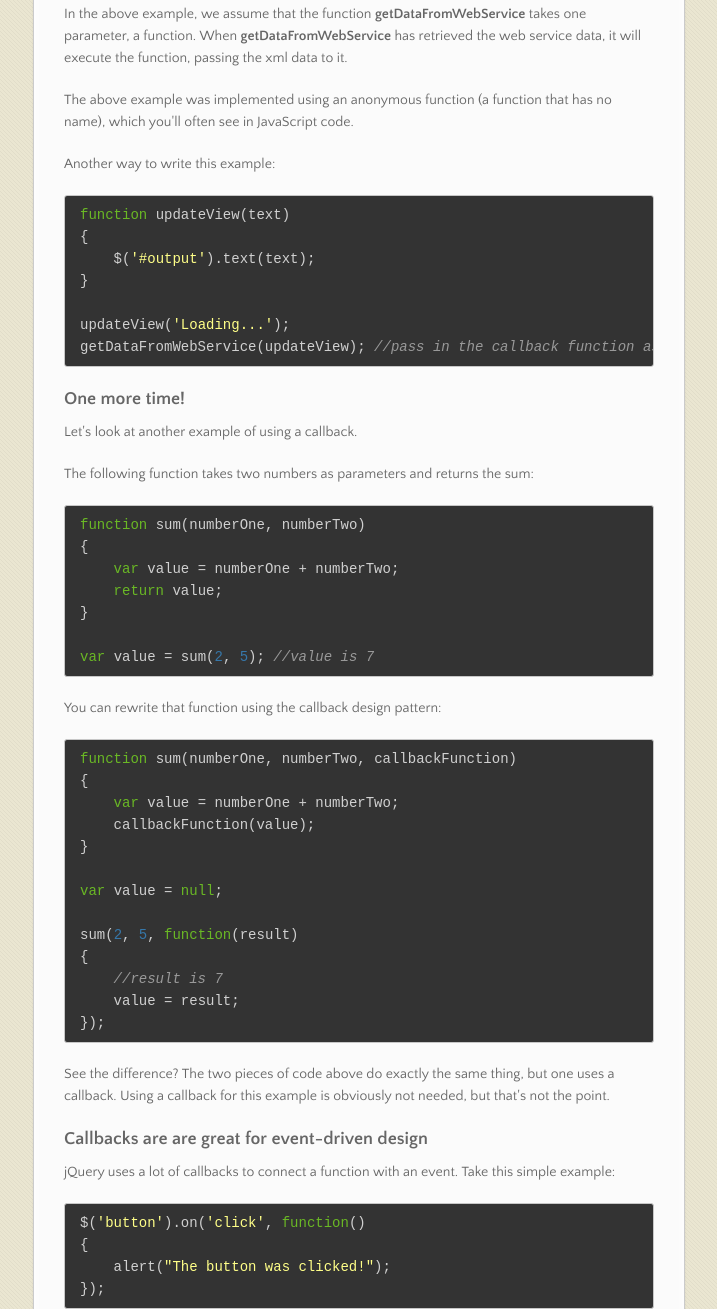
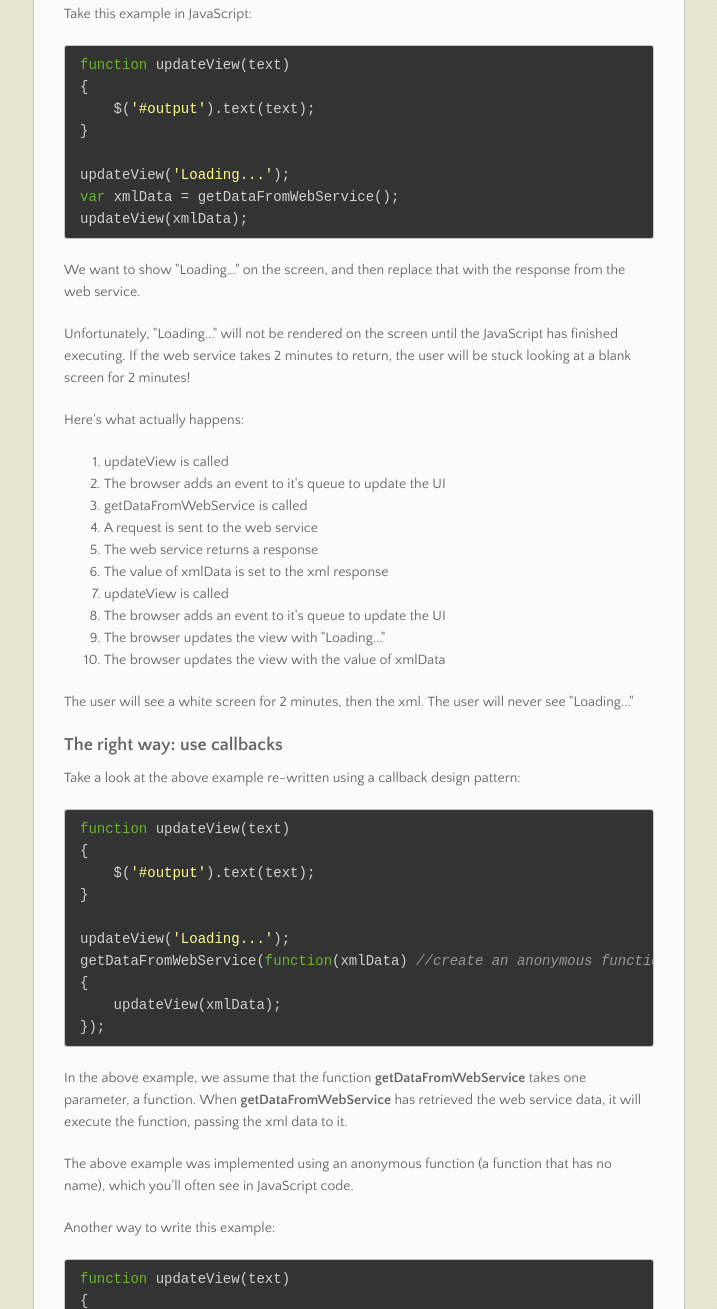
Before and after one commit to ethanjcohen/lessonsinjavascript, a plain HTML site: page index.html in a window 1280 px wide. Shown: the part 1449-2758 px from the top of the page, without its empty margins (282-999 px from the left). Drawn offline with nearby package versions, Linux system fonts and the light colour scheme.

```diff
--- a/index.html
+++ b/index.html
@@ -45,18 +45,57 @@
 <h2>
 <a name="lesson-1-callback-basics" class="anchor" href="#lesson-1-callback-basics"><span class="octicon octicon-link"></span></a>Lesson 1: Callback Basics</h2>
 
+<h3>
+<a name="whats-a-callback" class="anchor" href="#whats-a-callback"><span class="octicon octicon-link"></span></a>What's a callback?</h3>
+
+<p>A callback is nothing more than a function that you pass to another function as an argument or parameter.</p>
+
+<p>Let's look at a very simple example of using a callback design pattern.</p>
+
+<p>The following function takes two numbers as parameters and returns the sum:</p>
+
+<div class="highlight highlight-javascript"><pre><span class="kd">function</span> <span class="nx">sum</span><span class="p">(</span><span class="nx">numberOne</span><span class="p">,</span> <span class="nx">numberTwo</span><span class="p">)</span>
+<span class="p">{</span>
+    <span class="kd">var</span> <span class="nx">value</span> <span class="o">=</span> <span class="nx">numberOne</span> <span class="o">+</span> <span class="nx">numberTwo</span><span class="p">;</span>
+    <span class="k">return</span> <span class="nx">value</span><span class="p">;</span>
+<span class="p">}</span>
+
+<span class="kd">var</span> <span class="nx">value</span> <span class="o">=</span> <span class="nx">sum</span><span class="p">(</span><span class="mi">2</span><span class="p">,</span> <span class="mi">5</span><span class="p">);</span> <span class="c1">//value is 7</span>
+</pre></div>
+
+<p>You can rewrite that function using the callback design pattern:</p>
+
+<div class="highlight highlight-javascript"><pre><span class="kd">function</span> <span class="nx">sum</span><span class="p">(</span><span class="nx">numberOne</span><span class="p">,</span> <span class="nx">numberTwo</span><span class="p">,</span> <span class="nx">callbackFunction</span><span class="p">)</span>
+<span class="p">{</span>
+    <span class="kd">var</span> <span class="nx">value</span> <span class="o">=</span> <span class="nx">numberOne</span> <span class="o">+</span> <span class="nx">numberTwo</span><span class="p">;</span>
+    <span class="nx">callbackFunction</span><span class="p">(</span><span class="nx">value</span><span class="p">);</span>
+<span class="p">}</span>
+
+<span class="kd">var</span> <span class="nx">value</span> <span class="o">=</span> <span class="kc">null</span><span class="p">;</span>
+
+<span class="nx">sum</span><span class="p">(</span><span class="mi">2</span><span class="p">,</span> <span class="mi">5</span><span class="p">,</span> <span class="kd">function</span><span class="p">(</span><span class="nx">result</span><span class="p">)</span>
+<span class="p">{</span>
+    <span class="c1">//result is 7</span>
+    <span class="nx">value</span> <span class="o">=</span> <span class="nx">result</span><span class="p">;</span>
+<span class="p">});</span>
+</pre></div>
+
+<p>See the difference? The two pieces of code above do exactly the same thing, but the second uses a callback. Using a callback for this example is obviously not needed, but that's not the point.</p>
+
+<h3>
+<a name="the-problem-with-synchronous-linear-code-in-javascript" class="anchor" href="#the-problem-with-synchronous-linear-code-in-javascript"><span class="octicon octicon-link"></span></a>The problem with synchronous (linear) code in javaScript</h3>
+
 <p>A lot of Java developers have trouble grasping the asyncronous nature of JavaScript. In Java server-side code, to retrieve data from a web service you might do something like this:</p>
 
 <div class="highlight highlight-java"><pre><span class="n">String</span> <span class="n">xmlResponse</span> <span class="o">=</span> <span class="n">getDataFromWebService</span><span class="o">();</span>
 <span class="n">System</span><span class="o">.</span><span class="na">out</span><span class="o">.</span><span class="na">println</span><span class="o">(</span><span class="n">xmlResponse</span><span class="o">);</span>
 </pre></div>
 
-<h3>
-<a name="the-problem-with-asynchronous-code-in-javascript" class="anchor" href="#the-problem-with-asynchronous-code-in-javascript"><span class="octicon octicon-link"></span></a>The problem with asynchronous code in javaScript</h3>
-
 <p>If we implement our code this way in JavaScript, the browser will be hung while we are waiting for data to be returned from the web service.</p>
 
-<p>Why? Because JavaScript executes on a single thread!</p>
+<p>Why? Because the browser will not update the screen (the DOM elements) while JavaScript is running.</p>
+
+<p>Think about that: nothing will update on the UI until your JavaScript has finished executing!</p>
 
 <p>Take this example in JavaScript:</p>
 
@@ -72,14 +111,25 @@
 
 <p>We want to show "Loading..." on the screen, and then replace that with the response from the web service. </p>
 
-<p><b>But JavaScript runs in a SINGLE thread!</b></p>
+<p>Unfortunately, "Loading..." will not be rendered on the screen until the JavaScript has finished executing. If the web service takes 2 minutes to return, the user will be stuck looking at a blank screen for 2 minutes!</p>
 
-<p>That means that the browser uses only one thread to both execute JavaScript and render content on the screen - "Loading..." will not be rendered on the screen until the JavaScript has finished executing. If the web service takes 2 minutes to return, the user will be stuck looking at a blank screen for 2 minutes!</p>
+<p>Here's what actually happens:</p>
+
+<ol>
+<li>updateView is called</li>
+    <li>The browser adds an event to it's queue to update the UI</li>
+    <li>getDataFromWebService is called</li>
+    <li>A request is sent to the web service</li>
+    <li>The web service returns a response</li>
+    <li>The value of xmlData is set to the xml response</li>
+    <li>updateView is called</li>
+    <li>The browser adds an event to it's queue to update the UI</li>
+    <li>The browser updates the view with "Loading..."</li>
+    <li>The browser updates the view with the value of xmlData</li>
+</ol><p>The user will see a white screen for 2 minutes, then the xml. The user will never see "Loading..."</p>
 
 <h3>
 <a name="the-right-way-use-callbacks" class="anchor" href="#the-right-way-use-callbacks"><span class="octicon octicon-link"></span></a>The right way: use callbacks</h3>
-
-<p>A callback is nothing more than a function that you pass to another function as an argument or parameter.</p>
 
 <p>Take a look at the above example re-written using a callback design pattern:</p>
 
@@ -111,41 +161,6 @@
 </pre></div>
 
 <h3>
-<a name="one-more-time" class="anchor" href="#one-more-time"><span class="octicon octicon-link"></span></a>One more time!</h3>
-
-<p>Let's look at another example of using a callback.</p>
-
-<p>The following function takes two numbers as parameters and returns the sum:</p>
-
-<div class="highlight highlight-javascript"><pre><span class="kd">function</span> <span class="nx">sum</span><span class="p">(</span><span class="nx">numberOne</span><span class="p">,</span> <span class="nx">numberTwo</span><span class="p">)</span>
-<span class="p">{</span>
-    <span class="kd">var</span> <span class="nx">value</span> <span class="o">=</span> <span class="nx">numberOne</span> <span class="o">+</span> <span class="nx">numberTwo</span><span class="p">;</span>
-    <span class="k">return</span> <span class="nx">value</span><span class="p">;</span>
-<span class="p">}</span>
-
-<span class="kd">var</span> <span class="nx">value</span> <span class="o">=</span> <span class="nx">sum</span><span class="p">(</span><span class="mi">2</span><span class="p">,</span> <span class="mi">5</span><span class="p">);</span> <span class="c1">//value is 7</span>
-</pre></div>
-
-<p>You can rewrite that function using the callback design pattern:</p>
-
-<div class="highlight highlight-javascript"><pre><span class="kd">function</span> <span class="nx">sum</span><span class="p">(</span><span class="nx">numberOne</span><span class="p">,</span> <span class="nx">numberTwo</span><span class="p">,</span> <span class="nx">callbackFunction</span><span class="p">)</span>
-<span class="p">{</span>
-    <span class="kd">var</span> <span class="nx">value</span> <span class="o">=</span> <span class="nx">numberOne</span> <span class="o">+</span> <span class="nx">numberTwo</span><span class="p">;</span>
-    <span class="nx">callbackFunction</span><span class="p">(</span><span class="nx">value</span><span class="p">);</span>
-<span class="p">}</span>
-
-<span class="kd">var</span> <span class="nx">value</span> <span class="o">=</span> <span class="kc">null</span><span class="p">;</span>
-
-<span class="nx">sum</span><span class="p">(</span><span class="mi">2</span><span class="p">,</span> <span class="mi">5</span><span class="p">,</span> <span class="kd">function</span><span class="p">(</span><span class="nx">result</span><span class="p">)</span>
-<span class="p">{</span>
-    <span class="c1">//result is 7</span>
-    <span class="nx">value</span> <span class="o">=</span> <span class="nx">result</span><span class="p">;</span>
-<span class="p">});</span>
-</pre></div>
-
-<p>See the difference? The two pieces of code above do exactly the same thing, but one uses a callback. Using a callback for this example is obviously not needed, but that's not the point.</p>
-
-<h3>
 <a name="callbacks-are-are-great-for-event-driven-design" class="anchor" href="#callbacks-are-are-great-for-event-driven-design"><span class="octicon octicon-link"></span></a>Callbacks are are great for event-driven design</h3>
 
 <p>jQuery uses a lot of callbacks to connect a function with an event. Take this simple example:</p>
```
Also changed, not shown: params.json (+1 -1 lines).
